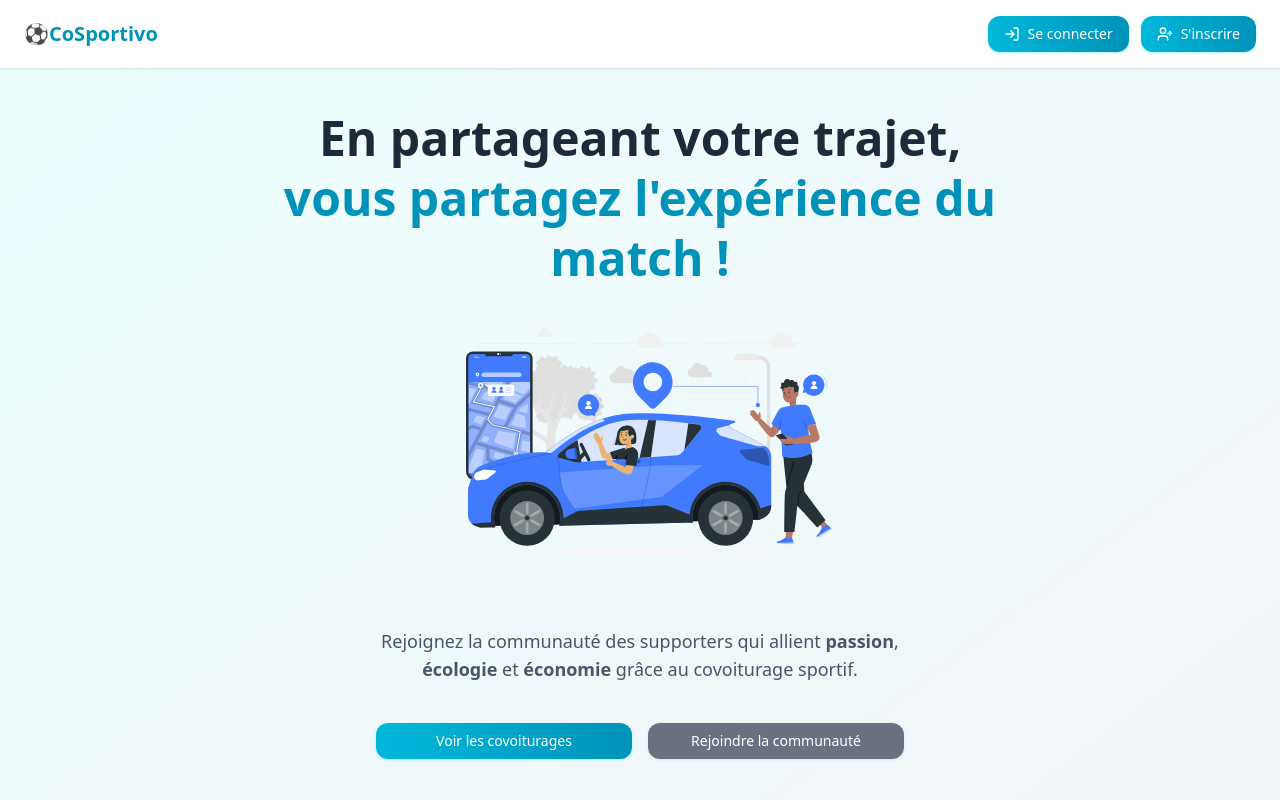
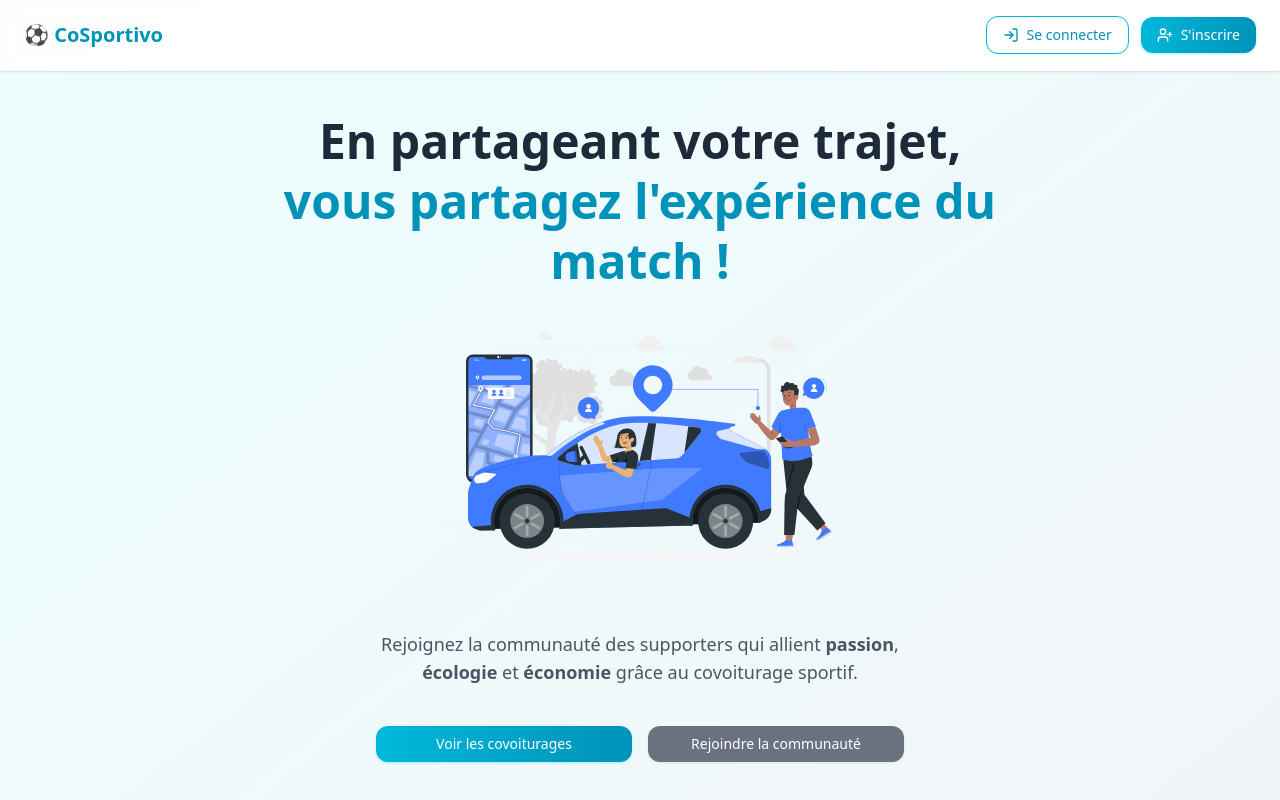
Before and after one commit to Siradio7/CoSportivo, a React (Vite) app in the folder client/: page / in a window 1280 px wide. Shown: the top 800 px of the page. Built offline with nearby package versions, Linux system fonts and the light colour scheme; no server answers.

Commit message:
Ajout de la gestion du défilement pour le composant Header, amélioration de l'accessibilité du menu et mise à jour des styles des boutons.

```diff
--- a/client/src/components/header.jsx
+++ b/client/src/components/header.jsx
@@ -1,23 +1,50 @@
-import { useState } from "react"
+import { useState, useEffect } from "react"
 import Button from "./button"
 import { LogIn, Menu, UserPlus, X } from "lucide-react"
-import { Link } from "react-router-dom"
+import { Link, useLocation } from "react-router-dom"
 import Avatar from "./avatar"
 
 const Header = () => {
     const [menuOpen, setMenuOpen] = useState(false)
+    const [scrolled, setScrolled] = useState(false)
     const isAuthenticated = localStorage.getItem("token") !== null
-    const pathname = window.location.pathname
+    const location = useLocation()
+    const pathname = location.pathname
     const user = localStorage.getItem("user") ? JSON.parse(localStorage.getItem("user")) : null
     const name = user ? `${user.first_name} ${user.last_name}` : "Invité"
     const email = user ? user.email : "Invité"
 
+    useEffect(() => {
+        const handleScroll = () => {
+            const offset = window.scrollY
+            if (offset > 10) {
+                setScrolled(true)
+            } else {
+                setScrolled(false)
+            }
+        }
+
+        window.addEventListener('scroll', handleScroll)
+        return () => {
+            window.removeEventListener('scroll', handleScroll)
+        }
+    }, [])
+
+    useEffect(() => {
+        // Ferme le menu mobile lors du changement de page
+        setMenuOpen(false)
+    }, [pathname])
+
     return (
-        <header className="w-full bg-white shadow-sm px-4 sm:px-6 py-3 sm:py-4 sticky top-0 z-50">
-            <div className="max-w-7xl mx-auto flex items-center justify-between">
-                <Link to="/" className="flex items-center gap-1 sm:gap-2">
-                    <span className="text-lg sm:text-xl font-bold text-cyan-600 hover:text-cyan-700 transition duration-300">
-                        ⚽CoSportivo
+        <header className={`w-full backdrop-blur-sm sticky top-0 z-50 transition-all duration-300
+            ${scrolled
+                ? 'bg-white/95 shadow-md border-b border-gray-100'
+                : 'bg-white/90 shadow-sm border-b border-gray-50'}`}>
+            <div className="max-w-7xl mx-auto px-4 sm:px-6 py-3 sm:py-4 flex items-center justify-between">
+                <Link to="/" className="flex items-center gap-1 sm:gap-2 group">
+                    <span className="text-lg sm:text-xl font-bold text-cyan-600 group-hover:text-cyan-700 transition-all duration-300 relative">
+                        ⚽ CoSportivo
+                        <span className="absolute -bottom-1 left-0 w-0 h-0.5 bg-cyan-500 group-hover:w-full transition-all duration-300"></span>
                     </span>
                 </Link>
 
@@ -27,7 +54,8 @@ const Header = () => {
                             <Link to="/login">
                                 <Button
                                     icon={<LogIn size={16} />}
-                                    className="bg-cyan-600 hover:bg-cyan-700 text-white px-4 py-2 rounded-xl transition duration-300"
+                                    variant="outline"
+                                    size="md"
                                 >
                                     Se connecter
                                 </Button>
@@ -35,7 +63,8 @@ const Header = () => {
                             <Link to="/register">
                                 <Button
                                     icon={<UserPlus size={16} />}
-                                    className="bg-gray-600 hover:bg-gray-500 text-cyan-700 px-4 py-2 rounded-xl transition duration-300"
+                                    variant="primary"
+                                    size="md"
                                 >
                                     S'inscrire
                                 </Button>
@@ -51,24 +80,25 @@ const Header = () => {
                         <Avatar name={name} email={email} />
                     ) : pathname !== "/login" && pathname !== "/register" ? (
                         <button
-                            className="text-cyan-600 focus:outline-none"
+                            className="text-cyan-600 hover:text-cyan-700 focus:outline-none p-1.5 rounded-full hover:bg-cyan-50 transition-all active:bg-cyan-100"
                             onClick={() => setMenuOpen(!menuOpen)}
+                            aria-label={menuOpen ? "Fermer le menu" : "Ouvrir le menu"}
                         >
                             {menuOpen ? <X size={24} /> : <Menu size={24} />}
                         </button>
                     ) : null}
                 </div>
-
             </div>
 
             {menuOpen && (
-                <div className="md:hidden mt-4 flex flex-col items-start gap-3 px-2">
+                <div className="md:hidden py-4 px-4 border-t border-gray-100 shadow-inner bg-gray-50/70 flex flex-col items-center gap-3 animate-fadeIn">
                     {!isAuthenticated && pathname !== "/login" && pathname !== "/register" ? (
                         <>
                             <Link to="/login" className="w-full">
                                 <Button
                                     icon={<LogIn size={16} />}
-                                    className="w-full bg-cyan-600 hover:bg-cyan-700 text-white px-4 py-2 rounded-xl"
+                                    variant="outline"
+                                    fullWidth
                                 >
                                     Se connecter
                                 </Button>
@@ -76,14 +106,13 @@ const Header = () => {
                             <Link to="/register" className="w-full">
                                 <Button
                                     icon={<UserPlus size={16} />}
-                                    className="w-full bg-gray-600 hover:bg-gray-500 text-cyan-700 px-4 py-2 rounded-xl"
+                                    variant="primary"
+                                    fullWidth
                                 >
                                     S'inscrire
                                 </Button>
                             </Link>
                         </>
-                    ) : pathname !== "/login" && pathname !== "/register" ? (
-                        <Avatar name={name} email={email} />
                     ) : null}
                 </div>
             )}
```
